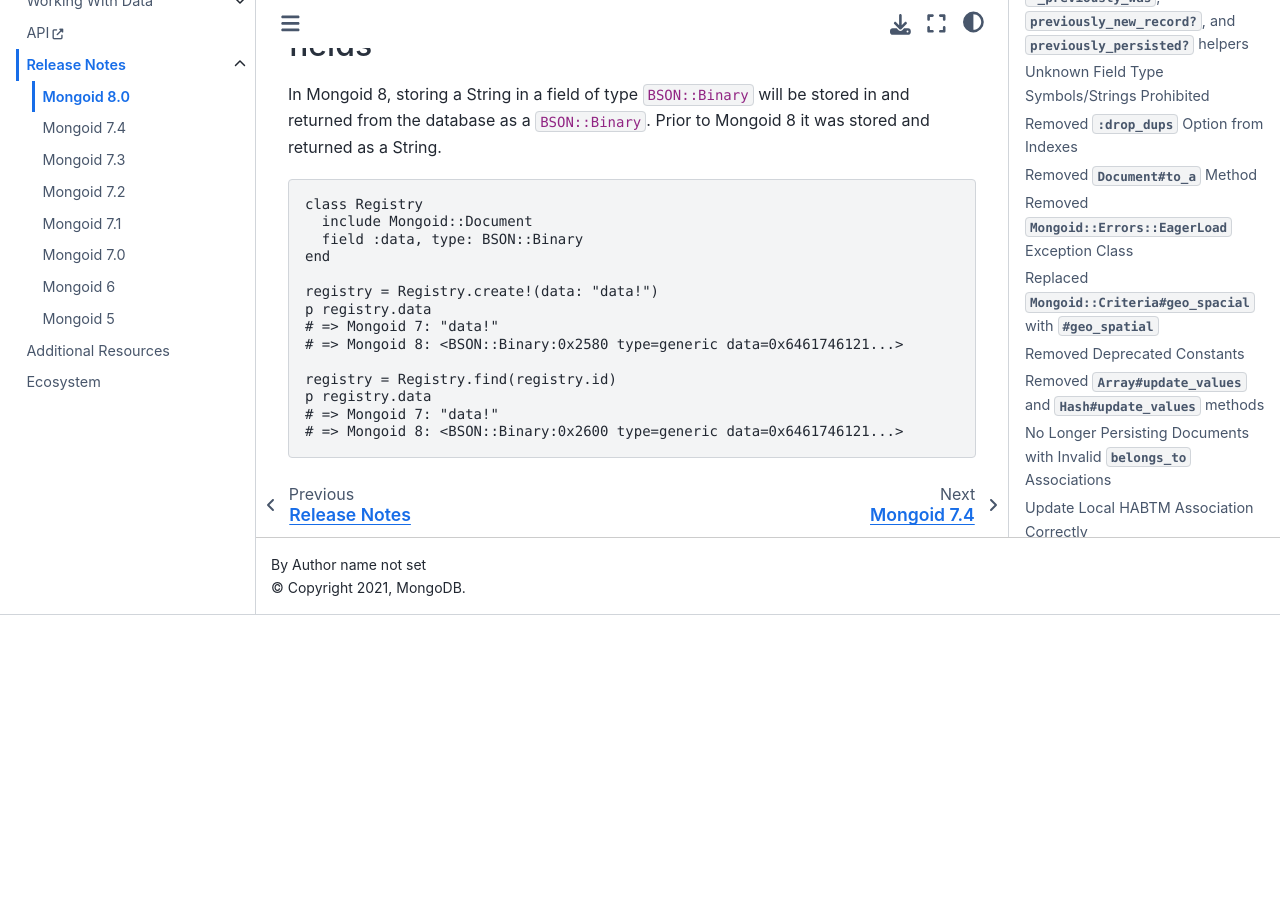
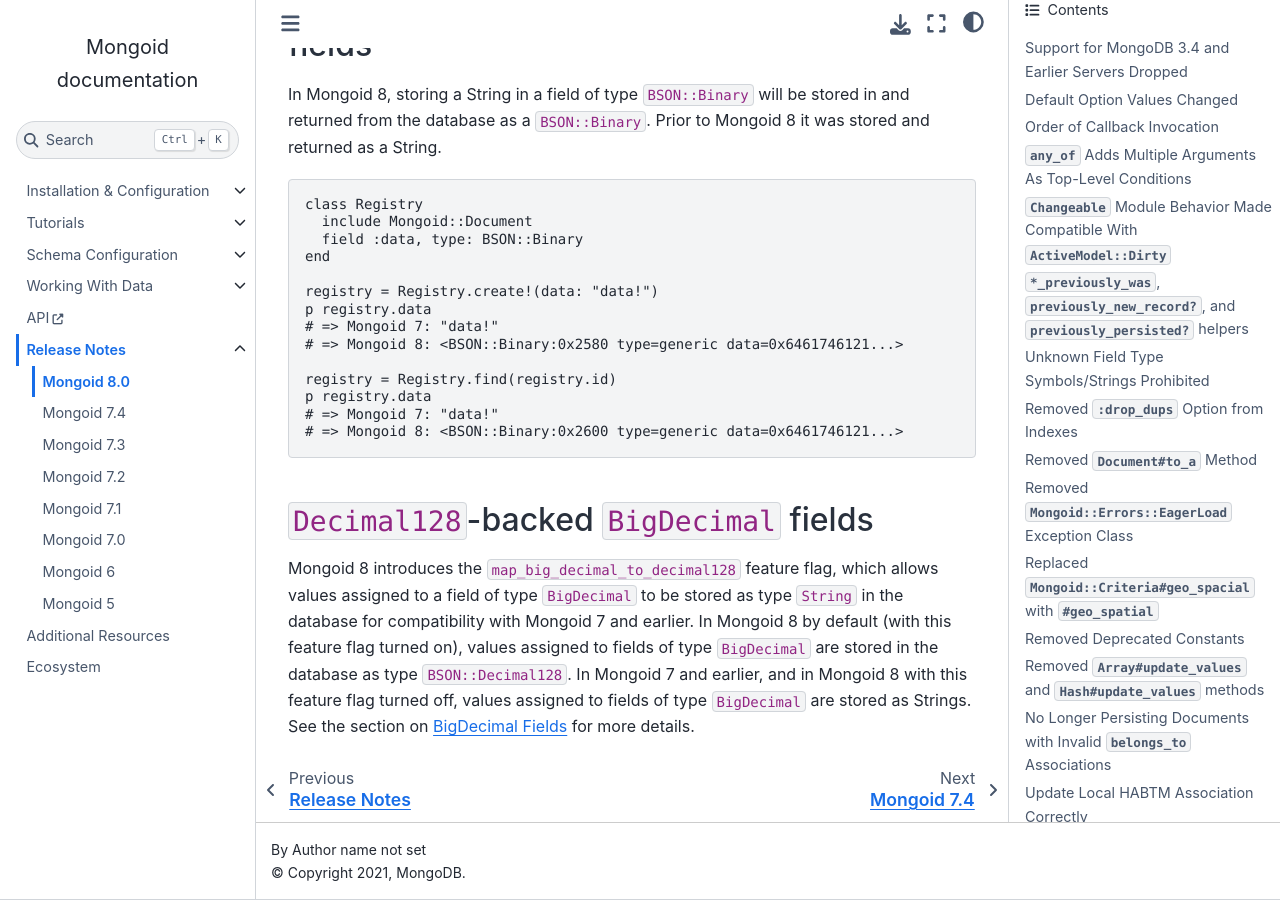
Before and after one commit to i80and/docs-mongoid, a Sphinx documentation site: the page built from docs/release-notes/mongoid-8.0.txt, in a window 1280 px wide and 900 px high, scrolled down 9898 px. Built offline with Sphinx 7.4.7 and the Sphinx Book theme 1.1.4, drawn with Linux system fonts in a browser that asks for light colours; before the commit the page ends 10513 px from its top, so only the background shows below that; some of the changed text lies outside the part shown.

Commit message:
MONGOID-5381 Correct map_big_decimal_to_decimal128 feature flag default and write 8.0 release note (#5338)
* MONGOID-5381 add BigDecimal release notes

* MONGOID-5381 change the default for feature flag

* MONGOID-5381 remove unused code

* MONGOID-5381 fix failing test

* MONGOID-5381 flip flag

* MONGOID-5381 adjust release note

```diff
--- a/docs/reference/configuration.txt
+++ b/docs/reference/configuration.txt
@@ -397,8 +397,8 @@ for details on driver options.
       log_level: :info
 
       # When using the BigDecimal field type, store the value in the database
-      # as a BSON::Decimal128 instead of a string. (default: false)
-      map_big_decimal_to_decimal128: false
+      # as a BSON::Decimal128 instead of a string. (default: true)
+      #map_big_decimal_to_decimal128: true
 
       # Force ``BSON::ObjectId#as_json`` method to return the hash
       # { "$oid" => id.to_s }. When this option is false, and bson-ruby 5
--- a/docs/reference/fields.txt
+++ b/docs/reference/fields.txt
@@ -427,6 +427,8 @@ matches strings containing "hello" before a newline, besides strings ending in
 
 This is because the meaning of ``$`` is different between PCRE and Ruby
 regular expressions.
+
+.. _bigdecimal-fields:
 
 BigDecimal Fields
 -----------------
--- a/docs/release-notes/mongoid-8.0.txt
+++ b/docs/release-notes/mongoid-8.0.txt
@@ -472,3 +471,16 @@ it was stored and returned as a String.
   p registry.data
   # => Mongoid 7: "data!"
   # => Mongoid 8: <BSON::Binary:0x2600 type=generic data=0x6461746121...>
+
+``Decimal128``-backed ``BigDecimal`` fields
+-------------------------------------------
+
+Mongoid 8 introduces the ``map_big_decimal_to_decimal128`` feature flag, which
+allows values assigned to a field of type ``BigDecimal`` to be stored as type
+``String`` in the database for compatibility with Mongoid 7 and earlier. In
+Mongoid 8 by default (with this feature flag turned on), values assigned to
+fields of type ``BigDecimal`` are stored in the database as type
+``BSON::Decimal128``. In Mongoid 7 and earlier, and in Mongoid 8 with this
+feature flag turned off, values assigned to fields of type ``BigDecimal`` are
+stored as Strings. See the section on :ref:`BigDecimal Fields <bigdecimal-fields>`
+for more details.
```
Also changed, not shown: other parts of docs/release-notes/mongoid-8.0.txt (+0 -1 lines).
